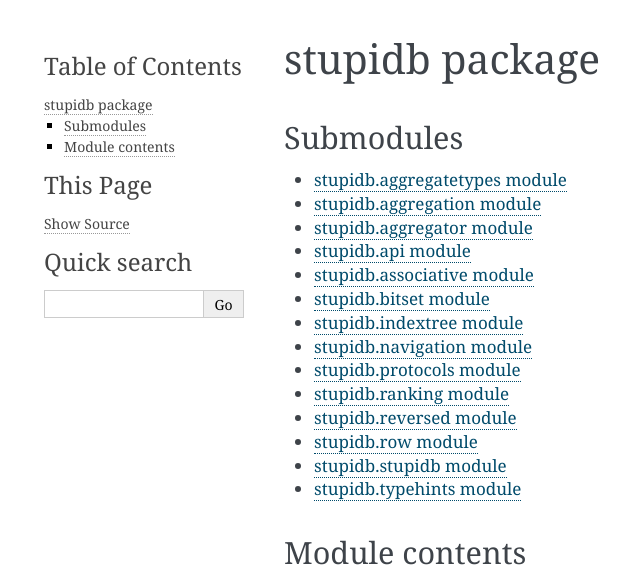
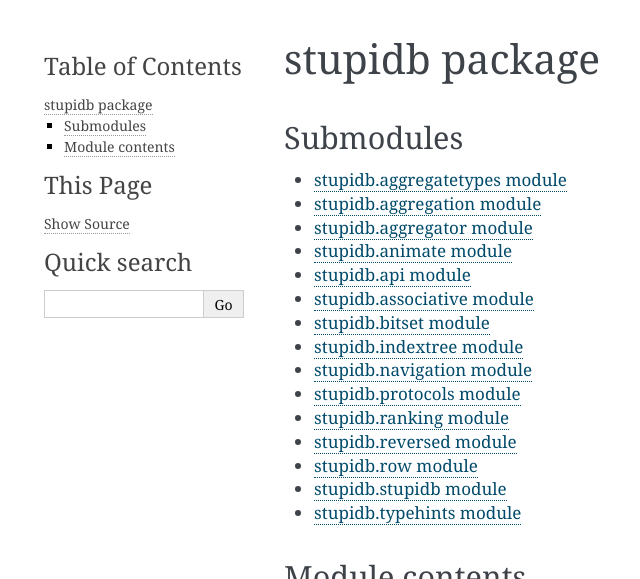
Before and after one commit to cpcloud/stupidb, a Sphinx documentation site: the page built from docs/stupidb.rst, in a window 1280 px wide, cut to the strip 0-579 px from the top of the page. Shown: the whole strip, without its empty margins (136-776 px from the left). Built offline with Sphinx 7.4.7, drawn with Linux system fonts in a browser that asks for light colours.

Commit message:
animate.py module docs

```diff
--- /dev/null
+++ b/docs/stupidb.animate.rst
@@ -0,0 +1,6 @@
+stupidb.animate module
+======================
+
+.. automodule:: stupidb.animate
+    :members:
+    :show-inheritance:
--- a/docs/stupidb.rst
+++ b/docs/stupidb.rst
@@ -9,6 +9,7 @@
    stupidb.aggregatetypes
    stupidb.aggregation
    stupidb.aggregator
+   stupidb.animate
    stupidb.api
    stupidb.associative
    stupidb.bitset
```
